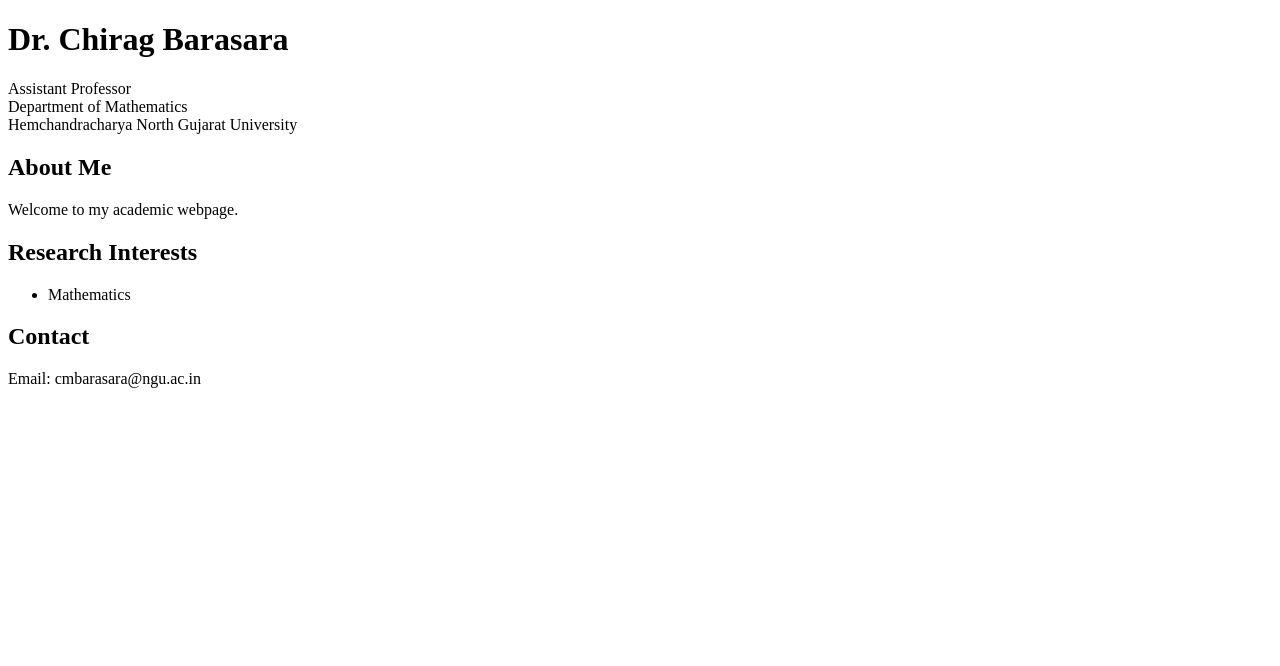
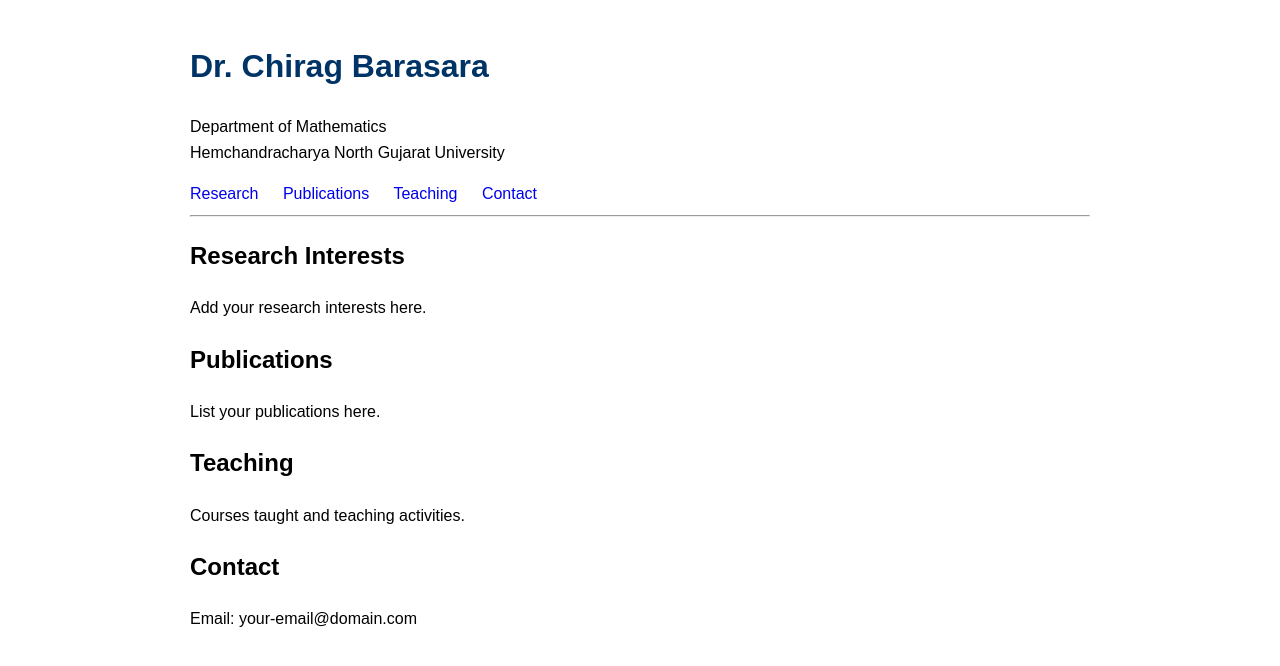
Before and after one commit to cbarasara/Profile, a plain HTML site: page index.html in a window 1280 px wide. Drawn offline with Linux system fonts and the light colour scheme.

Commit message:
Enhance index.html with meta and navigation
Added meta charset, navigation links, and updated content sections.

```diff
--- a/index.html
+++ b/index.html
@@ -1,34 +1,70 @@
 <!DOCTYPE html>
 <html>
 <head>
-    <title>Dr. Chirag Barasara</title>
+<meta charset="utf-8">
+<title>Dr. Chirag Barasara</title>
+
+<style>
+body{
+max-width:900px;
+margin:auto;
+font-family:Arial,sans-serif;
+line-height:1.6;
+padding:20px;
+}
+
+h1{
+color:#003366;
+}
+
+nav a{
+margin-right:20px;
+text-decoration:none;
+}
+</style>
+
 </head>
+
 <body>
 
 <h1>Dr. Chirag Barasara</h1>
 
 <p>
-  Assistant Professor<br>
 Department of Mathematics<br>
 Hemchandracharya North Gujarat University
 </p>
 
-<h2>About Me</h2>
+<nav>
+<a href="#research">Research</a>
+<a href="#publications">Publications</a>
+<a href="#teaching">Teaching</a>
+<a href="#contact">Contact</a>
+</nav>
+
+<hr>
+
+<h2 id="research">Research Interests</h2>
 
 <p>
-Welcome to my academic webpage.
+Add your research interests here.
 </p>
 
-<h2>Research Interests</h2>
-
-<ul>
-<li>Mathematics</li>
-</ul>
-
-<h2>Contact</h2>
+<h2 id="publications">Publications</h2>
 
 <p>
-Email: cmbarasara@ngu.ac.in
+List your publications here.
+</p>
+
+<h2 id="teaching">Teaching</h2>
+
+<p>
+Courses taught and teaching activities.
+</p>
+
+<h2 id="contact">Contact</h2>
+
+<p>
+Email: your-email@domain.com
 </p>
 
 </body>
```
